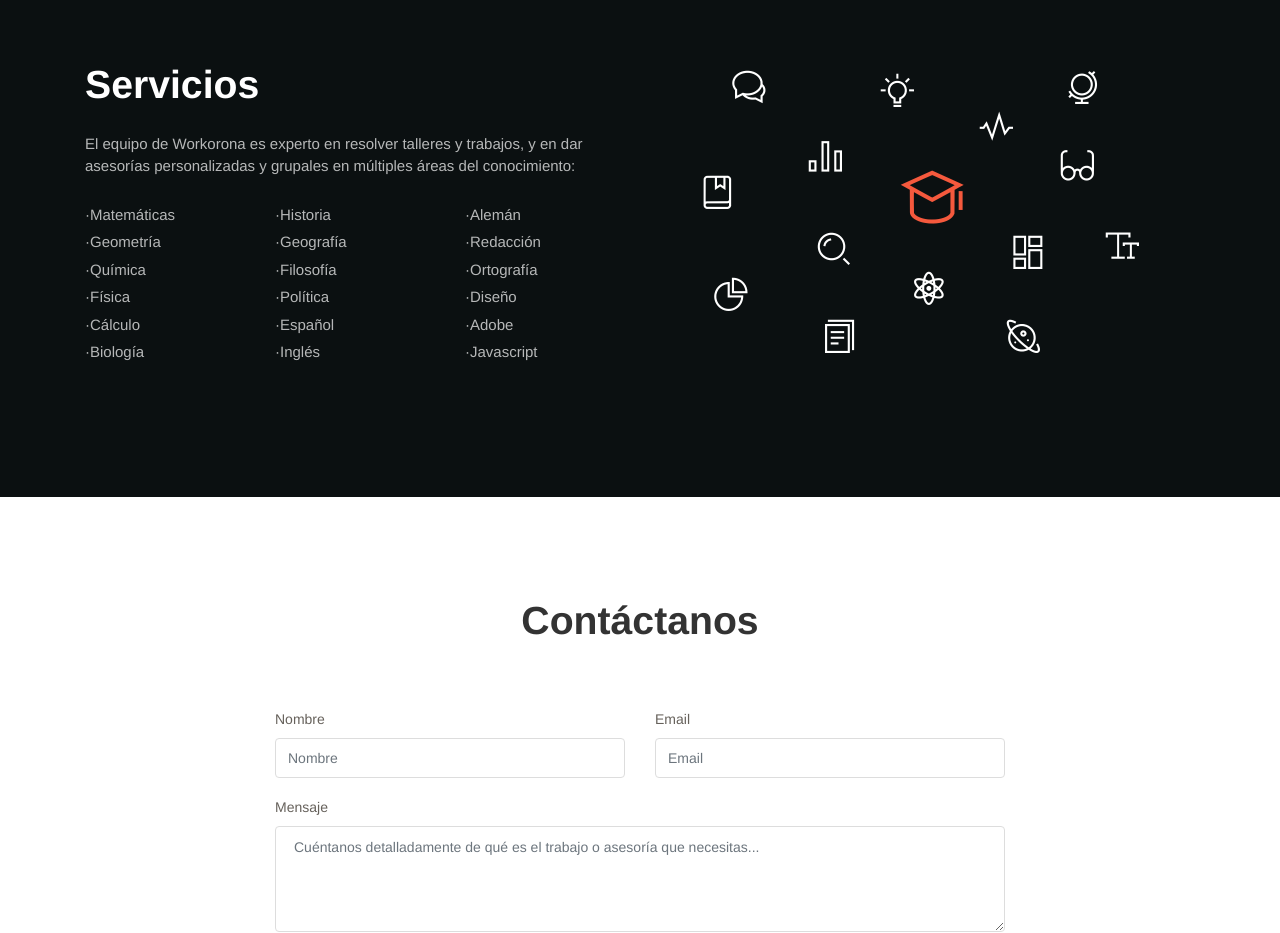
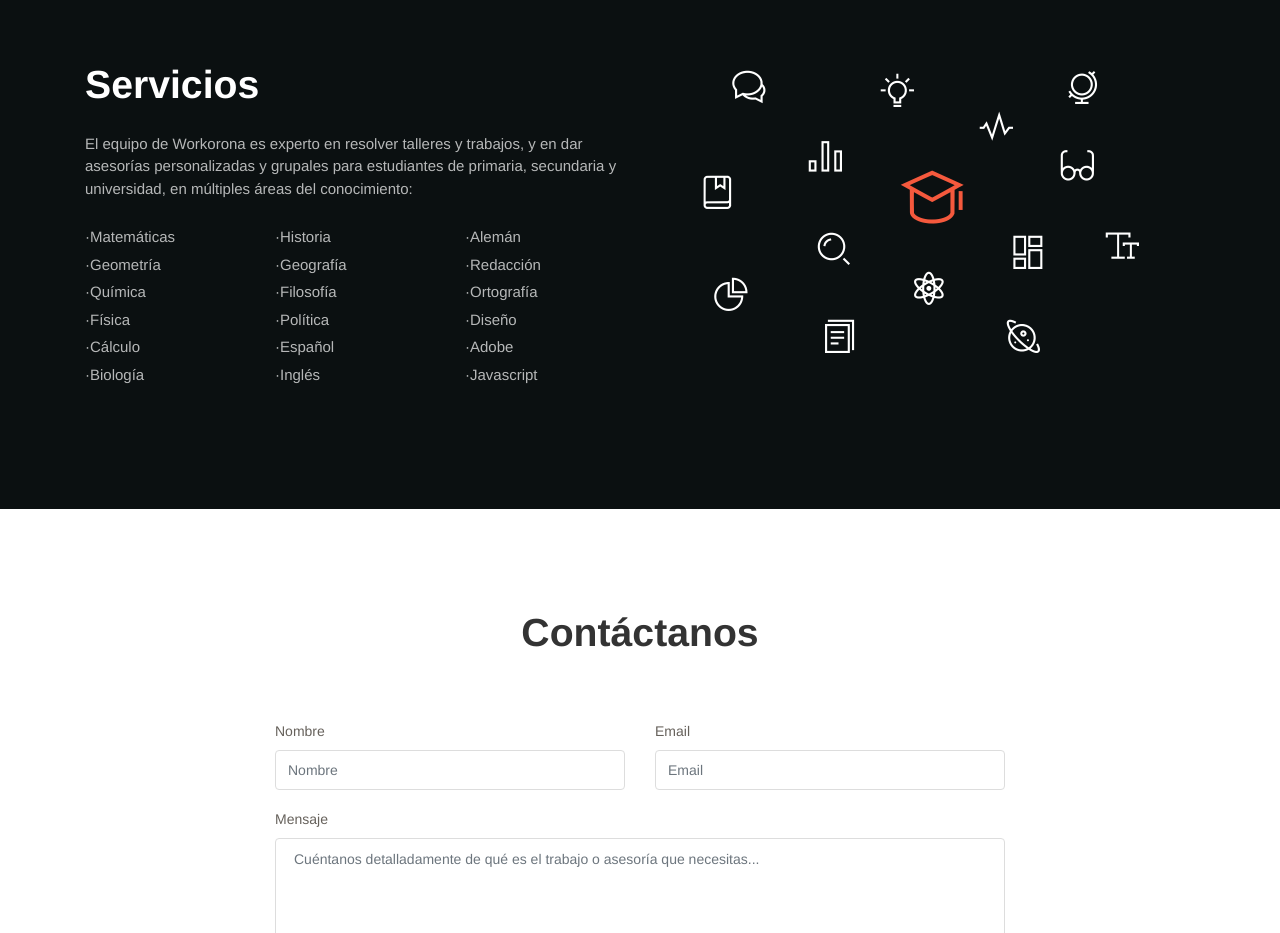
Before and after one commit to sebassium/workorona, a React (Create React App) app: page / in a window 1280 px wide. Shown: the part 1480-2413 px from the top of the page. Built offline with nearby package versions, Linux system fonts and the light colour scheme.

Commit message:
Add some text in service section

```diff
--- a/src/views/Landing/index.js
+++ b/src/views/Landing/index.js
@@ -104,7 +104,8 @@ const LandingPage = () => {
                 <h2 className="title">Servicios</h2>
                 <p className="description">
                   El equipo de Workorona es experto en resolver talleres y
-                  trabajos, y en dar asesorías personalizadas y grupales en
+                  trabajos, y en dar asesorías personalizadas y grupales para
+                  estudiantes de primaria, secundaria y universidad, en
                   múltiples áreas del conocimiento:
                 </p>
                 <br />
```
